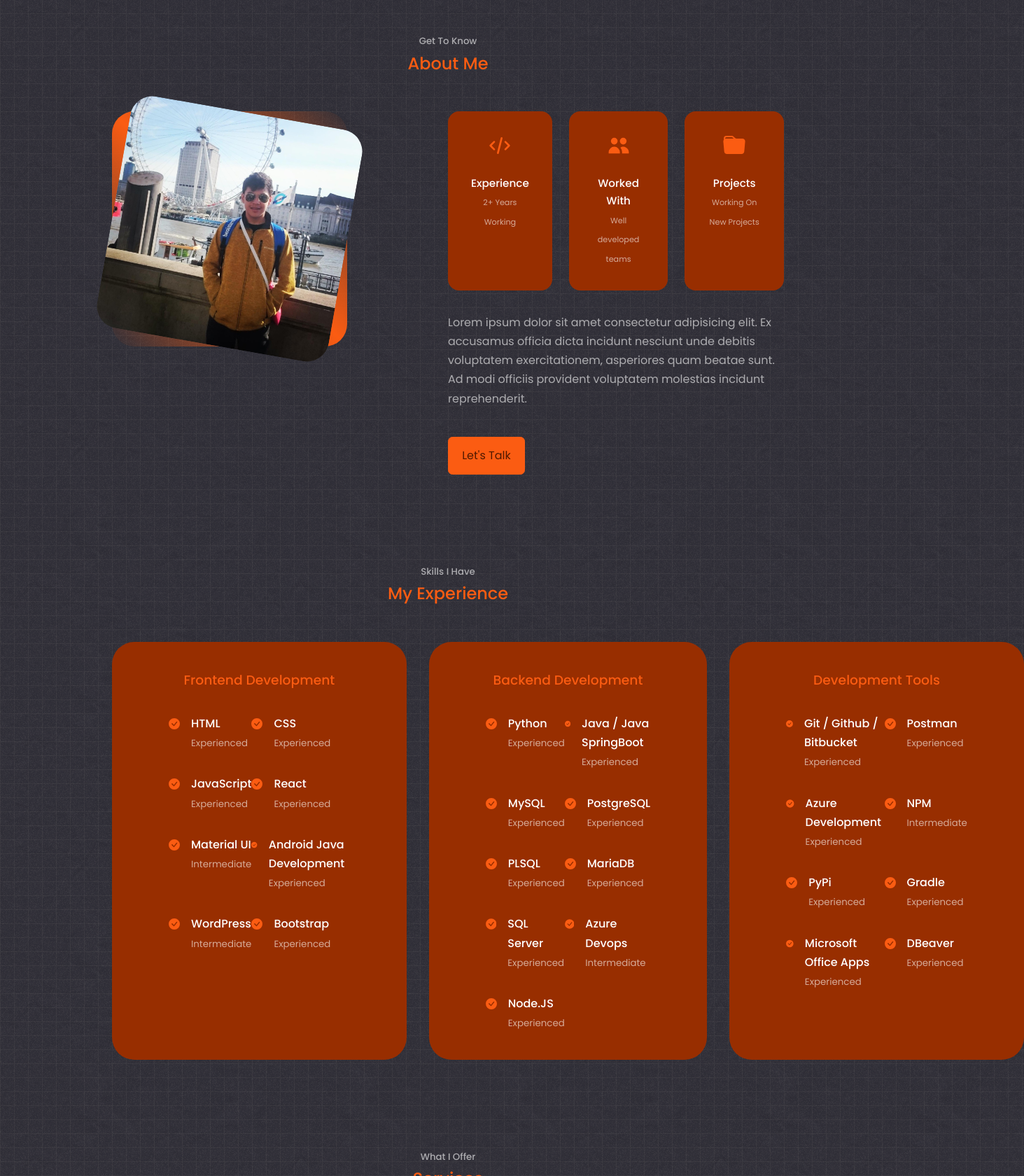
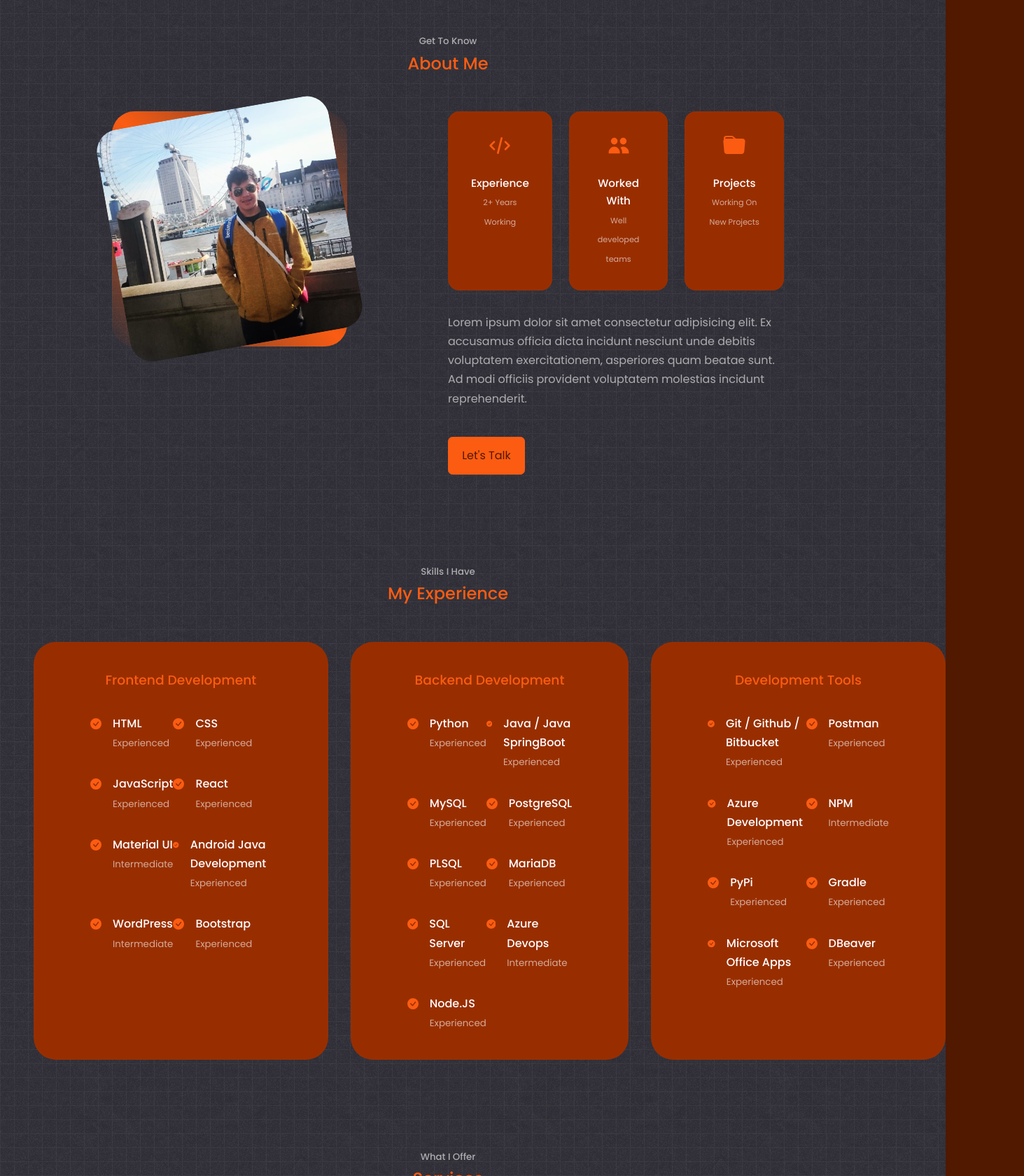
Before and after one commit to Raptr12/Portfolio-Website, a React (Create React App) app: page / in a window 1280 px wide. Shown: the part 880-2560 px from the top of the page at 70% size, 1463 px wide, since content can reach past the window. Built offline with nearby package versions, Linux system fonts and the light colour scheme.

Commit message:
Minor Changes in visuals

```diff
--- a/src/components/about/about.css
+++ b/src/components/about/about.css
@@ -16,7 +16,7 @@
 .about__me-image {
     border-radius: 2rem;
     overflow: hidden;
-    transform: rotate(10deg);
+    transform: rotate(-10deg);
     transition: var(--transition);
 }
 .about__me-image:hover {
--- a/src/components/experience/Experience.jsx
+++ b/src/components/experience/Experience.jsx
@@ -8,7 +8,7 @@ const Experience = () => {
       <h5>Skills I Have</h5>
       <h2>My Experience</h2>
 
-      <div className="container experience__container">
+      <div className="experience__container">
         <div className="experience__frontend">
           <h3>Frontend Development</h3>
           <div className="experience__content">
--- a/src/components/experience/experience.css
+++ b/src/components/experience/experience.css
@@ -2,6 +2,8 @@
     display: grid;
     grid-template-columns: 1fr 1fr 1fr;
     gap: 2rem;
+    margin-left: 3rem;
+    margin-right: 3rem;
 }
 
 .experience__container > div {
@@ -44,7 +46,7 @@
 /*===============MEDIA QUERIES (MEDIUM DEVICES)=============================*/
 @media screen and (max-width: 1024px){
     .experience__container {
-        grid-template-columns: 1fr;
+        grid-template-columns:  1fr;
     }
     .experience__container > div {
         width: 80%;
```
